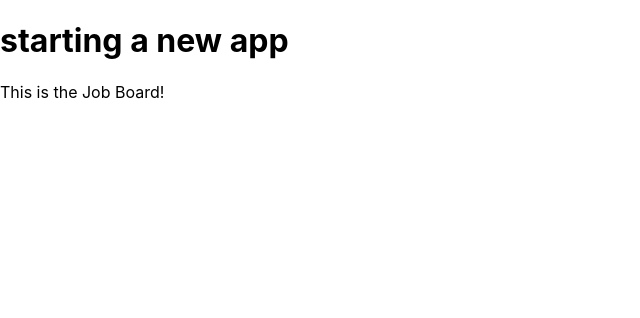
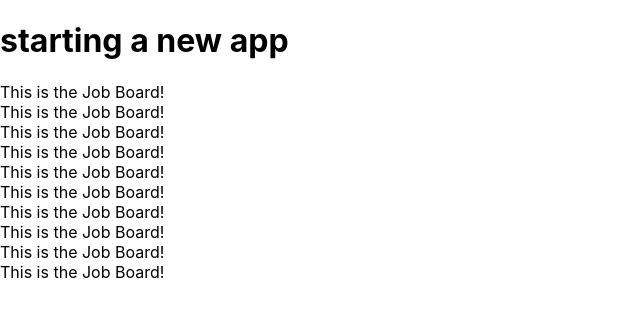
Before and after one commit to sanchez2194/Job-Listing-App, a React (Create React App) app in the folder my-app/: page / in a window 1280 px wide. Shown: the top 318 px of the page, without its empty margins (0-640 px from the left). Built offline with nearby package versions, Linux system fonts and the light colour scheme.

Commit message:
looping through the JSON data to display job ID

```diff
--- a/my-app/src/App.js
+++ b/my-app/src/App.js
@@ -1,12 +1,29 @@
-import React from 'react';
+import React, {useState, useEffect} from 'react';
 import JobBoardComponent from './components/JobBoardComponents';
-import JobBoardComponet from './components/JobBoardComponents';
+import data from './assets/static-job-listings-master/data.json';
+
+
 
 function App() {
+  const [jobs, setJobs] = useState([]);
+  useEffect (() => {
+      setJobs(data);
+    }, []);
+
+    console.log(jobs);
+
   return (
     <div className="App">
       <h1>starting a new app</h1>
-      <JobBoardComponent />
+      {
+         jobs.length === 0 ? (
+          <p>fetching jobs...</p>
+        ) : (
+          jobs.map( job =>
+            <JobBoardComponent job ={job} key = {job.id}/>
+          ))
+      }
+
     </div>
   );
 }
```
